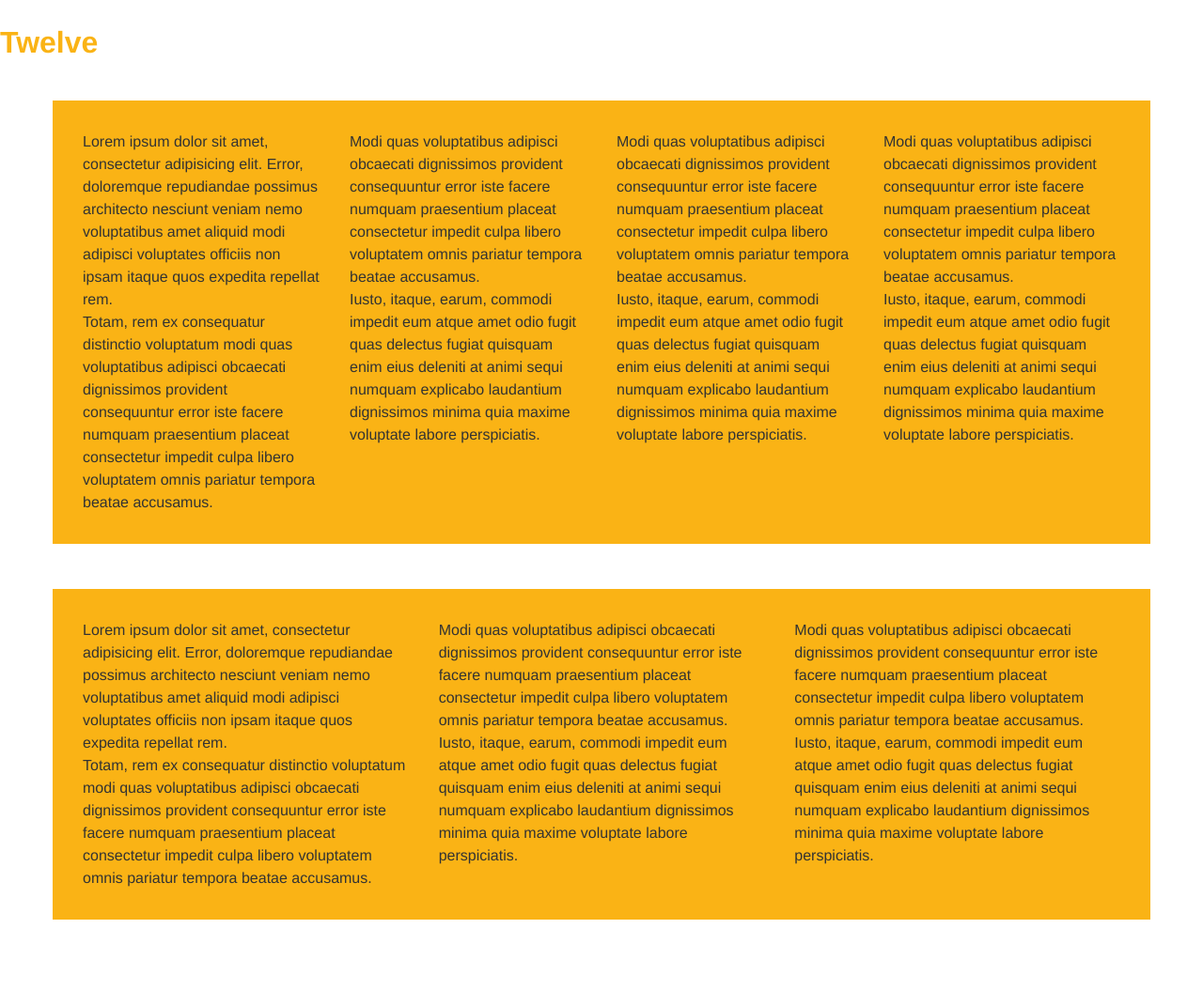
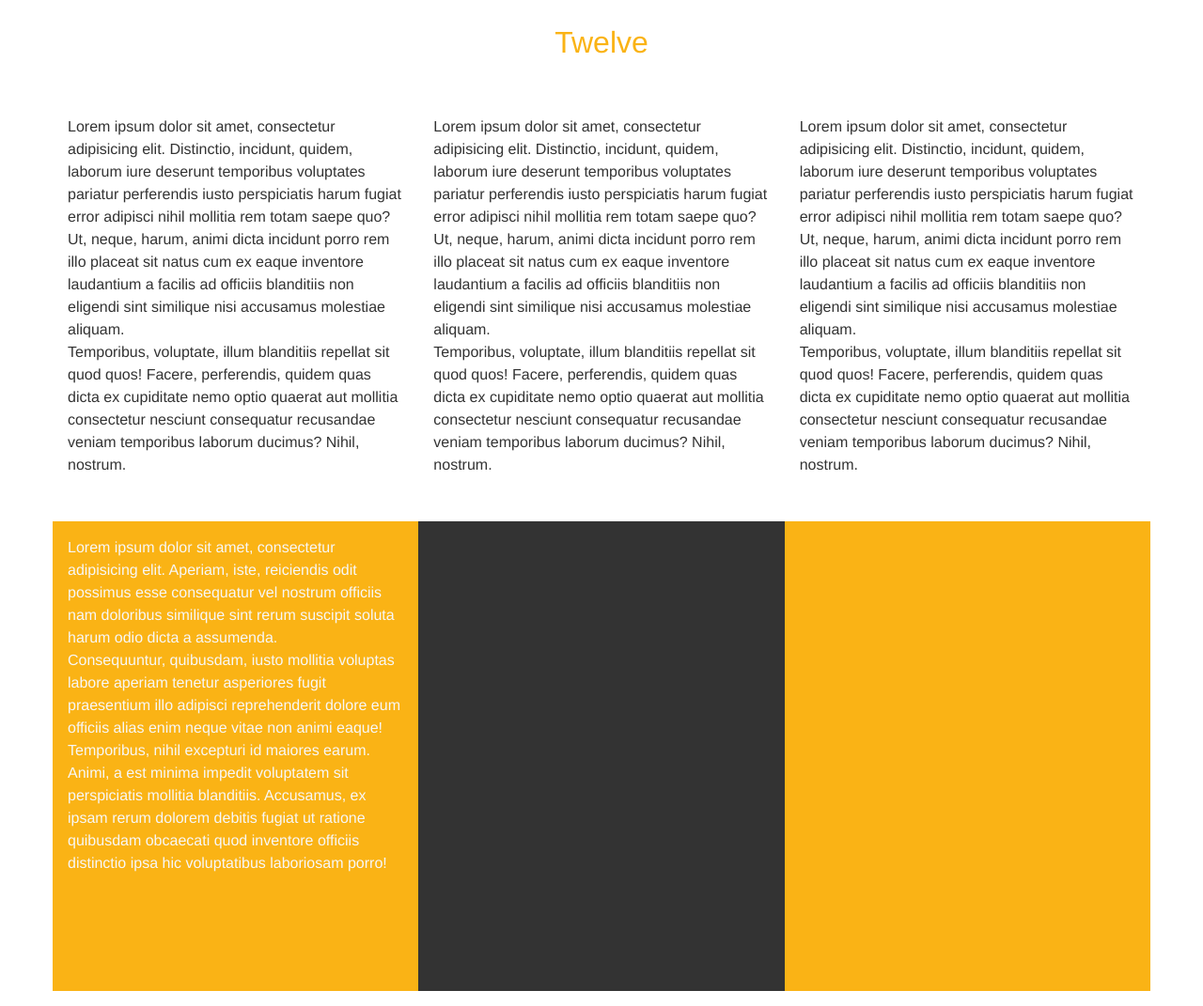
Before and after one commit to charlespeters/Twelve, a website: page index.html in a window 1280 px wide. Shown: the whole page at 94% size. Before the commit the page ends 1043 px from the top, so only its background shows below. Drawn offline with Linux system fonts and the light colour scheme.

Commit message:
committing from a command line

```diff
--- a/Gruntfile.js
+++ b/Gruntfile.js
@@ -13,6 +13,7 @@ module.exports = function(grunt) {
         target:{
             options: {
                 port: 9001,
+                keepalive: true
             }
         }
     },
@@ -27,6 +28,9 @@ module.exports = function(grunt) {
     }
   },
   watch: {
+      options: {
+      livereload: true,
+    },
   css: {
     files: ['scss/*.scss', 'scss/libs/*.scss', 'scss/partials/*.scss'],
     tasks: ['sass'],
--- a/index.html
+++ b/index.html
@@ -9,39 +9,31 @@
 	<header>
 		<h1><a href="#0">Twelve</a></h1>
 	</header>
-	<section class="pagewrap">
-	<div class="row">
-		<article class="col3">
-			<p>Lorem ipsum dolor sit amet, consectetur adipisicing elit. Error, doloremque repudiandae possimus architecto nesciunt veniam nemo voluptatibus amet aliquid modi adipisci voluptates officiis non ipsam itaque quos expedita repellat rem.</p>
-			<p>Totam, rem ex consequatur distinctio voluptatum modi quas voluptatibus adipisci obcaecati dignissimos provident consequuntur error iste facere numquam praesentium placeat consectetur impedit culpa libero voluptatem omnis pariatur tempora beatae accusamus.</p>
+	<section class="main">
+		<article>
+			<p>Lorem ipsum dolor sit amet, consectetur adipisicing elit. Distinctio, incidunt, quidem, laborum iure deserunt temporibus voluptates pariatur perferendis iusto perspiciatis harum fugiat error adipisci nihil mollitia rem totam saepe quo?</p>
+			<p>Ut, neque, harum, animi dicta incidunt porro rem illo placeat sit natus cum ex eaque inventore laudantium a facilis ad officiis blanditiis non eligendi sint similique nisi accusamus molestiae aliquam.</p>
+			<p>Temporibus, voluptate, illum blanditiis repellat sit quod quos! Facere, perferendis, quidem quas dicta ex cupiditate nemo optio quaerat aut mollitia consectetur nesciunt consequatur recusandae veniam temporibus laborum ducimus? Nihil, nostrum.</p>
 		</article>
-		<article class="col3">
-			<p>Modi quas voluptatibus adipisci obcaecati dignissimos provident consequuntur error iste facere numquam praesentium placeat consectetur impedit culpa libero voluptatem omnis pariatur tempora beatae accusamus.</p>
-			<p>Iusto, itaque, earum, commodi impedit eum atque amet odio fugit quas delectus fugiat quisquam enim eius deleniti at animi sequi numquam explicabo laudantium dignissimos minima quia maxime voluptate labore perspiciatis.</p>
+<article>
+			<p>Lorem ipsum dolor sit amet, consectetur adipisicing elit. Distinctio, incidunt, quidem, laborum iure deserunt temporibus voluptates pariatur perferendis iusto perspiciatis harum fugiat error adipisci nihil mollitia rem totam saepe quo?</p>
+			<p>Ut, neque, harum, animi dicta incidunt porro rem illo placeat sit natus cum ex eaque inventore laudantium a facilis ad officiis blanditiis non eligendi sint similique nisi accusamus molestiae aliquam.</p>
+			<p>Temporibus, voluptate, illum blanditiis repellat sit quod quos! Facere, perferendis, quidem quas dicta ex cupiditate nemo optio quaerat aut mollitia consectetur nesciunt consequatur recusandae veniam temporibus laborum ducimus? Nihil, nostrum.</p>
 		</article>
-		<article class="col3">
-			<p>Modi quas voluptatibus adipisci obcaecati dignissimos provident consequuntur error iste facere numquam praesentium placeat consectetur impedit culpa libero voluptatem omnis pariatur tempora beatae accusamus.</p>
-			<p>Iusto, itaque, earum, commodi impedit eum atque amet odio fugit quas delectus fugiat quisquam enim eius deleniti at animi sequi numquam explicabo laudantium dignissimos minima quia maxime voluptate labore perspiciatis.</p>
+		<article>
+			<p>Lorem ipsum dolor sit amet, consectetur adipisicing elit. Distinctio, incidunt, quidem, laborum iure deserunt temporibus voluptates pariatur perferendis iusto perspiciatis harum fugiat error adipisci nihil mollitia rem totam saepe quo?</p>
+			<p>Ut, neque, harum, animi dicta incidunt porro rem illo placeat sit natus cum ex eaque inventore laudantium a facilis ad officiis blanditiis non eligendi sint similique nisi accusamus molestiae aliquam.</p>
+			<p>Temporibus, voluptate, illum blanditiis repellat sit quod quos! Facere, perferendis, quidem quas dicta ex cupiditate nemo optio quaerat aut mollitia consectetur nesciunt consequatur recusandae veniam temporibus laborum ducimus? Nihil, nostrum.</p>
 		</article>
-		<article class="col3">
-			<p>Modi quas voluptatibus adipisci obcaecati dignissimos provident consequuntur error iste facere numquam praesentium placeat consectetur impedit culpa libero voluptatem omnis pariatur tempora beatae accusamus.</p>
-			<p>Iusto, itaque, earum, commodi impedit eum atque amet odio fugit quas delectus fugiat quisquam enim eius deleniti at animi sequi numquam explicabo laudantium dignissimos minima quia maxime voluptate labore perspiciatis.</p>
-		</article>
-	</div>
-	<div class="row">
-		<article class="col4">
-			<p>Lorem ipsum dolor sit amet, consectetur adipisicing elit. Error, doloremque repudiandae possimus architecto nesciunt veniam nemo voluptatibus amet aliquid modi adipisci voluptates officiis non ipsam itaque quos expedita repellat rem.</p>
-			<p>Totam, rem ex consequatur distinctio voluptatum modi quas voluptatibus adipisci obcaecati dignissimos provident consequuntur error iste facere numquam praesentium placeat consectetur impedit culpa libero voluptatem omnis pariatur tempora beatae accusamus.</p>
-		</article>
-		<article class="col4">
-			<p>Modi quas voluptatibus adipisci obcaecati dignissimos provident consequuntur error iste facere numquam praesentium placeat consectetur impedit culpa libero voluptatem omnis pariatur tempora beatae accusamus.</p>
-			<p>Iusto, itaque, earum, commodi impedit eum atque amet odio fugit quas delectus fugiat quisquam enim eius deleniti at animi sequi numquam explicabo laudantium dignissimos minima quia maxime voluptate labore perspiciatis.</p>
-		</article>
-		<article class="col4">
-			<p>Modi quas voluptatibus adipisci obcaecati dignissimos provident consequuntur error iste facere numquam praesentium placeat consectetur impedit culpa libero voluptatem omnis pariatur tempora beatae accusamus.</p>
-			<p>Iusto, itaque, earum, commodi impedit eum atque amet odio fugit quas delectus fugiat quisquam enim eius deleniti at animi sequi numquam explicabo laudantium dignissimos minima quia maxime voluptate labore perspiciatis.</p>
-		</article>
-	</div>
+	</section>
+	<section class="thegrid">
+		<div>
+			<p>Lorem ipsum dolor sit amet, consectetur adipisicing elit. Aperiam, iste, reiciendis odit possimus esse consequatur vel nostrum officiis nam doloribus similique sint rerum suscipit soluta harum odio dicta a assumenda.</p>
+			<p>Consequuntur, quibusdam, iusto mollitia voluptas labore aperiam tenetur asperiores fugit praesentium illo adipisci reprehenderit dolore eum officiis alias enim neque vitae non animi eaque! Temporibus, nihil excepturi id maiores earum.</p>
+			<p>Animi, a est minima impedit voluptatem sit perspiciatis mollitia blanditiis. Accusamus, ex ipsam rerum dolorem debitis fugiat ut ratione quibusdam obcaecati quod inventore officiis distinctio ipsa hic voluptatibus laboriosam porro!</p>
+		</div>
+		<div></div>
+		<div></div>
 	</section>
 </body>
 </html>
--- a/scss/main.scss
+++ b/scss/main.scss
@@ -1,6 +1,36 @@
 @import "partials/variables";
-@import "partials/mixins";
 @import "libs/normalize";
+@import "partials/grid";
 @import "partials/global";
 @import "partials/typography";
-@import "partials/grid";
+
+
+
+header {
+	h1 {
+		text-align: center;
+	}
+}
+
+
+.main {
+	@include container($container);
+	article {
+		@include col(4, 12);
+	}
+}
+
+.thegrid {
+	@include container(1200px);
+	div {
+		@include col(1, 3);
+		background: $yellow;
+		min-height: 500px;
+		&:nth-of-type(even) {
+			background: $text;
+		}
+	}
+	p {
+		color: #f7f7f7;
+	}
+}
--- a/scss/partials/_grid.scss
+++ b/scss/partials/_grid.scss
@@ -1,63 +1,44 @@
-.pagewrap {
-	@include container($container);
-}
+//grid functions & mixins
 
-.clearfix {
-	clear: both;
-}
-.row {
-/* 	width: 100%; */
-	padding: $pad;
-	background: $yellow;
-	margin: 0 auto 3rem;
+
+
+
+@mixin container($width: 68rem) {
+	margin: 0 auto;
+	padding: 1rem;
+	max-width: $width;
 	&:after {
 		content: "";
 		display: table;
 		clear: both;
     }
 
-	[class*='col'] {
-		float: left;
-		padding: $pad;
-/* 		&:last-of-type { content: ""; clear: both; } */
-	}
-	.col1 {
-		width: percentage( 5.66666666666667rem / $container );
-		width: 8.3333%;
-	}
-	.col2 {
-		width: percentage( 11.33333333333333rem / $container );
-		width: 16.6667%;
-	}
-	.col3 {
-		width: percentage( 17rem / $container);
-		width: 25%;
-	}
-	.col4 {
-		width: 33.3333%;
-	}
-	.col5 {
-		width: 41.6667%;
-	}
-	.col6 {
-		width: 50%;
-	}
-	.col7 {
-		width: 58.3333%;
-	}
-	.col8 {
-		width: 66.6667%;
-	}
-	.col9 {
-		width: 75%;
-	}
-	.col10 {
-		width: 83.3333%;
-	}
-	.col11 {
-		width: 91.6667%;
-	}
-	.col12 {
-		width: 100%;
+}
+
+/* calculates width as a decimal */
+@function width($span, $context:12) {
+	@return ($span / $context);
+}
+
+/*
+	transforms that decimal to a percentage the browser can use
+	creates a column that floats left.
+
+*/
+
+@mixin col($span, $context){
+	float: left;
+	padding: $pad;
+	width: percentage( width($span, $context) );
+	@media (max-width: $mobile) {
+		padding: .5rem;
 	}
 }
+
+
+
+@mixin box-sizing($box-model: border-box) {
+  -webkit-box-sizing: $box-model;
+     -moz-box-sizing: $box-model;
+          box-sizing: $box-model;
+}
--- a/scss/partials/_mixins.scss
+++ /dev/null
@@ -1,11 +0,0 @@
-@mixin container($width: 68rem) {
-	margin: 0 auto;
-	padding: 1rem;
-	max-width: $width;
-}
-
-@mixin box-sizing($box-model: border-box) {
-  -webkit-box-sizing: $box-model;
-     -moz-box-sizing: $box-model;
-          box-sizing: $box-model;
-}
--- a/scss/partials/_typography.scss
+++ b/scss/partials/_typography.scss
@@ -3,6 +3,11 @@ body{
    color: $text;
 }
 
+h1, h2, h3, h4, h5, h6 {
+	font-weight: normal;
+}
+
+
 a {
 	text-decoration: none;
 	color: $yellow;
--- a/scss/partials/_variables.scss
+++ b/scss/partials/_variables.scss
@@ -5,7 +5,11 @@ $text: #333333;
 
 //sizing
 $pad: 1rem;
-$container: 75rem
+$container: 75rem;
 
 
 //media queries
+
+$mobile: 500px;
+$tablet: 768px;
+$laptop: 960px;
```
Also changed, not shown: css/main.css, 1 other file.
